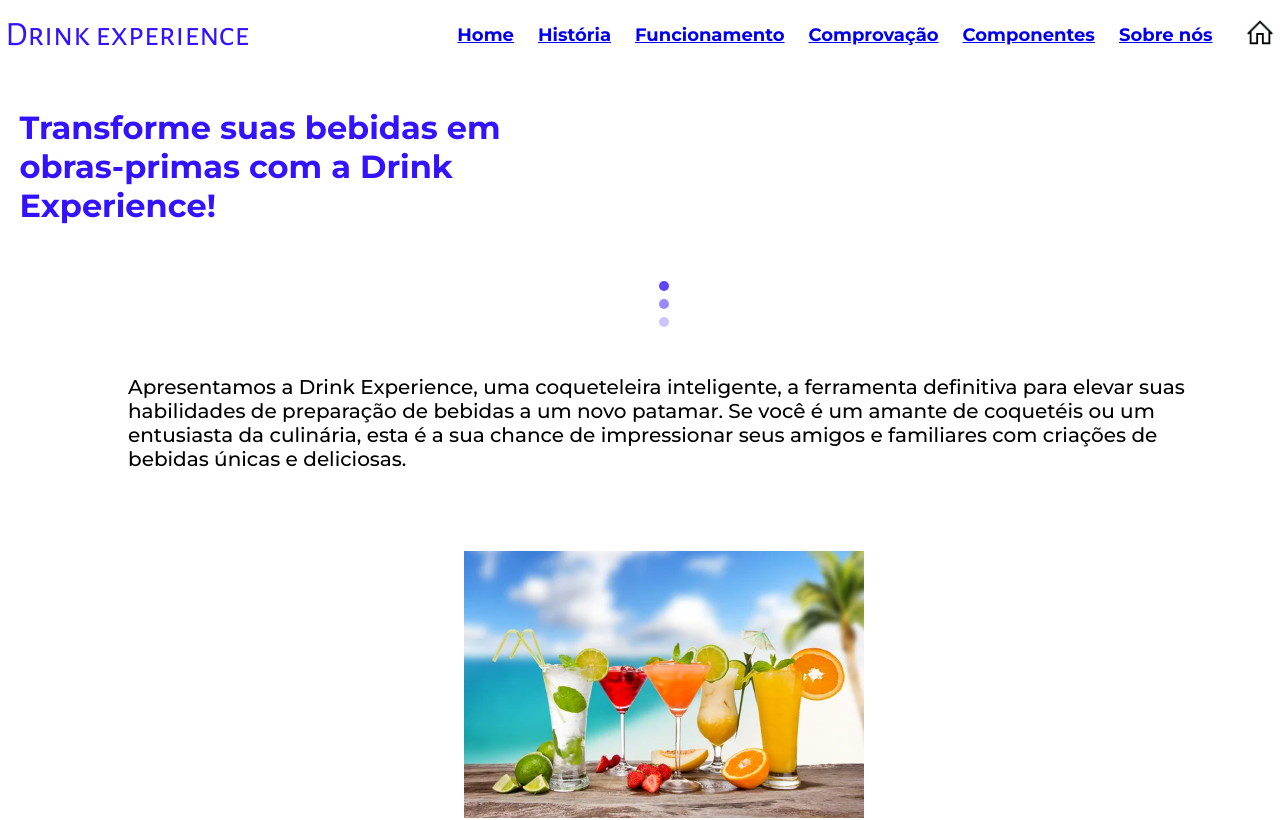
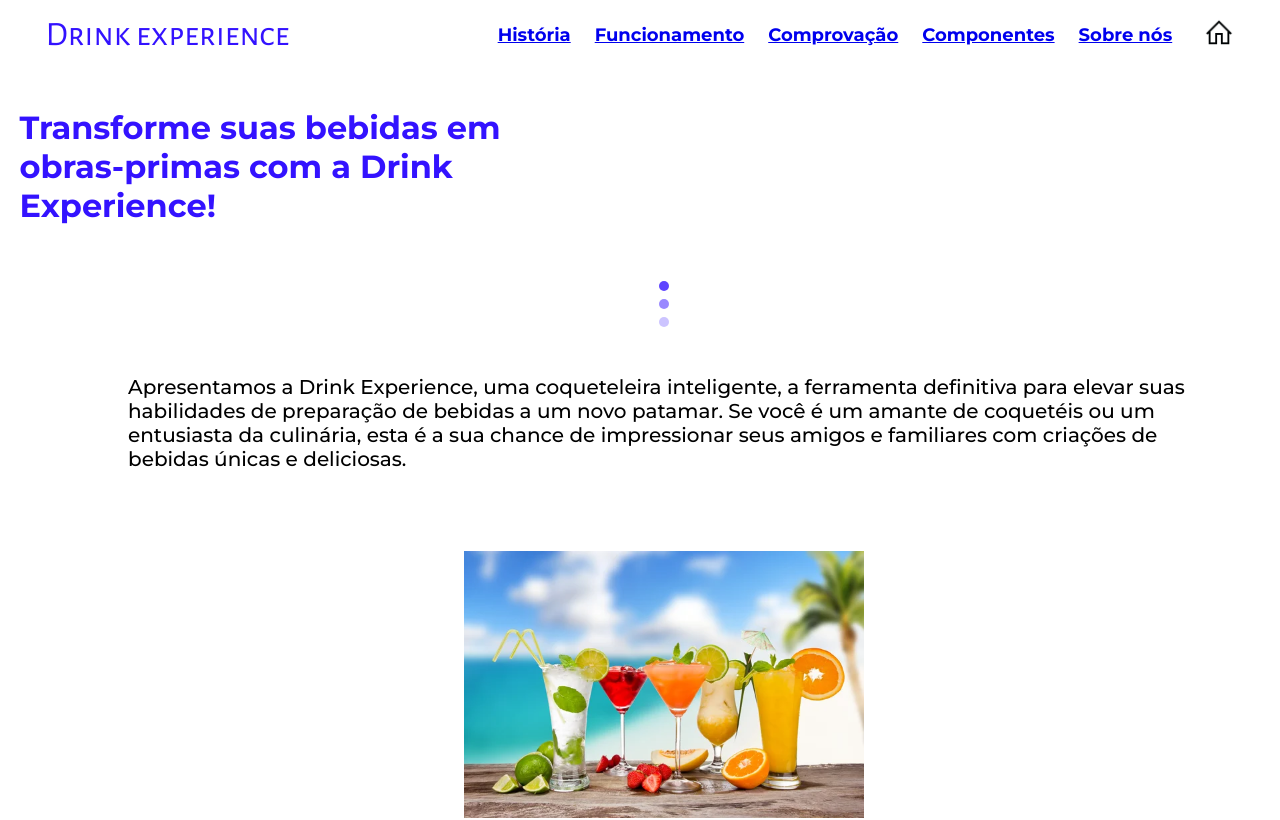
Before and after one commit to kehkelly/tcc-2, a React (Vite) app: page / in a window 1280 px wide. Shown: the top 820 px of the page. Built offline with nearby package versions, Linux system fonts and the light colour scheme.

Commit message:
reitirada do link Home do header

```diff
--- a/src/components/Header.jsx
+++ b/src/components/Header.jsx
@@ -18,7 +18,6 @@ export function Header() {
           <h1>Drink experience</h1>
 
           <div className="navegacao">
-            <Link to="/">Home</Link>
             <Link to="/historia">História</Link>
             <Link to="/funcionamento">Funcionamento</Link>
             <Link to="/comprovacao">Comprovação</Link>
```
